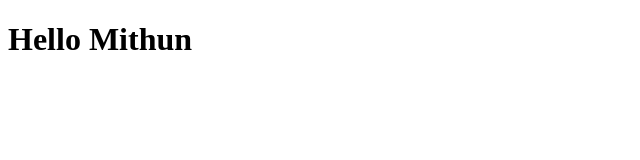
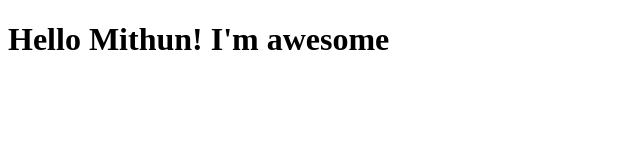
Before and after one commit to Mithunitp/test1-coursera, a plain HTML site: page site/index.html in a window 1280 px wide. Shown: the whole page, without its empty margins (0-640 px from the left). Drawn offline with Linux system fonts and the light colour scheme.

Commit message:
Small addition.

```diff
--- a/site/index.html
+++ b/site/index.html
@@ -4,6 +4,6 @@
 	<title>Hello Mithun</title>
 </head>
 <body>
-<h1>Hello Mithun</h1>
+<h1>Hello Mithun! I'm awesome </h1>
 </body>
 </html>
```
